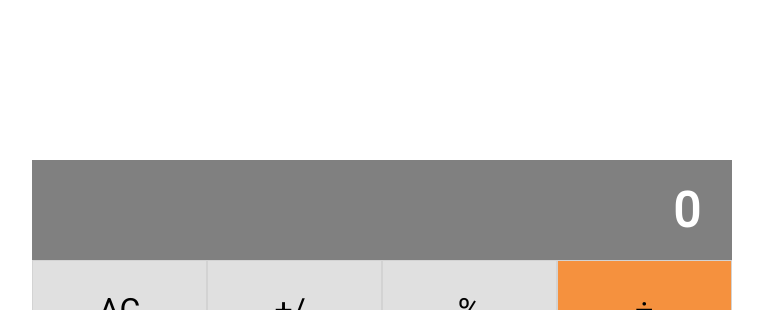
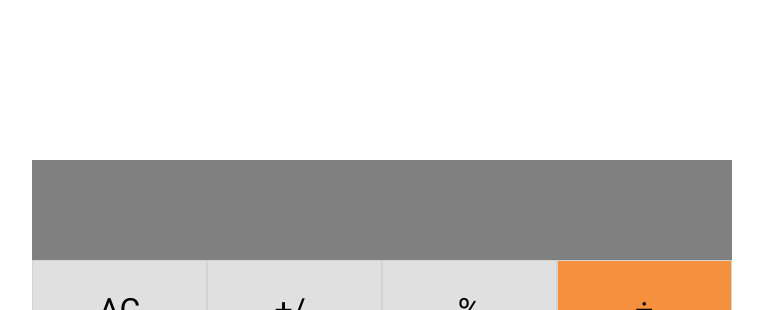
Before and after one commit to santiagorodriguezbermudez/react-calculator, a React (Create React App) app: page / in a window 1280 px wide. Shown: the top 310 px of the page, without its empty margins (258-1021 px from the left). Built offline with nearby package versions, Linux system fonts and the light colour scheme.

Commit message:
Added handleClick prop to buttonPanel

```diff
--- a/src/components/App.jsx
+++ b/src/components/App.jsx
@@ -1,7 +1,6 @@
 import React from 'react';
 import Display from './Display';
 import ButtonPanel from './ButtonPanel';
-// eslint-disable-next-line no-unused-vars
 import Calculate from '../logic/calculate';
 
 class App extends React.Component {
@@ -21,10 +20,12 @@
   }
 
   render() {
+    const { total, next } = this.state;
+
     return (
       <div className="app">
-        <Display />
-        <ButtonPanel />
+        <Display result={next || total} />
+        <ButtonPanel clickHandler={this.handleClick} />
       </div>
     );
   }
```
